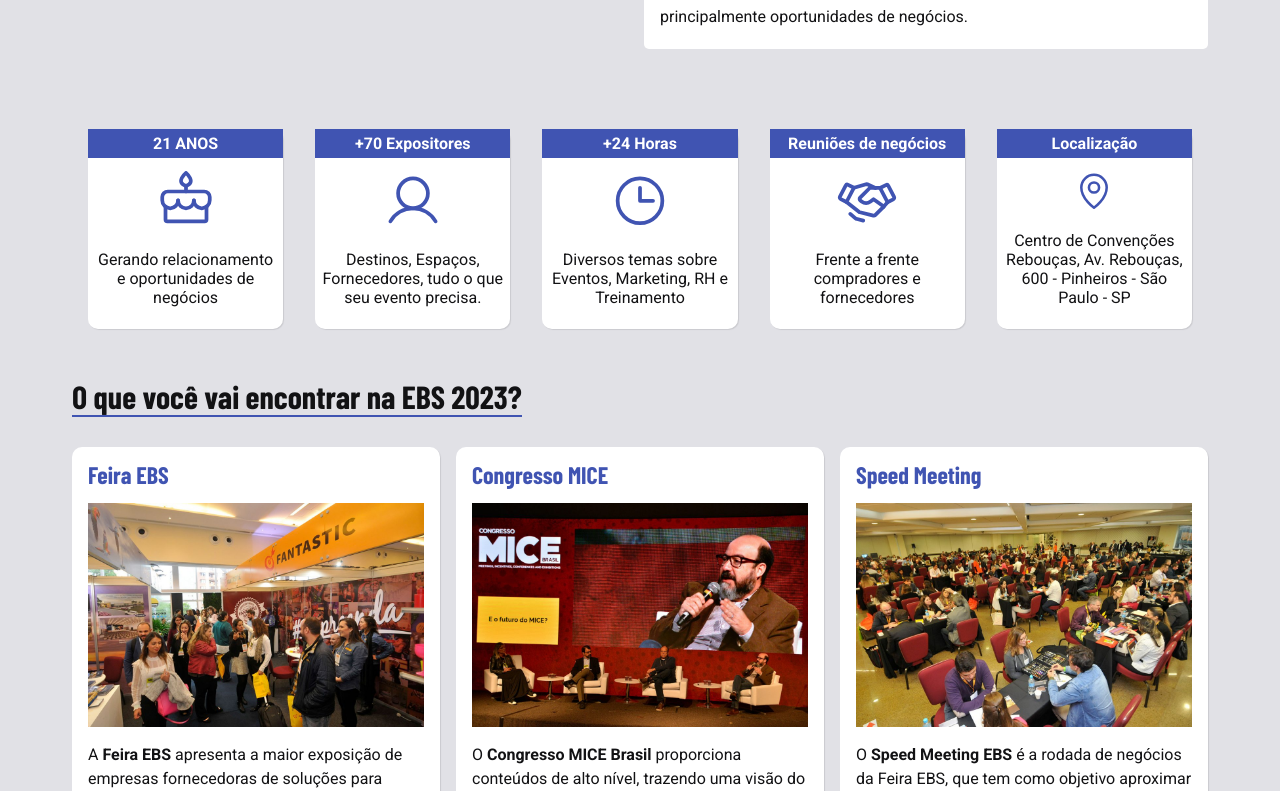
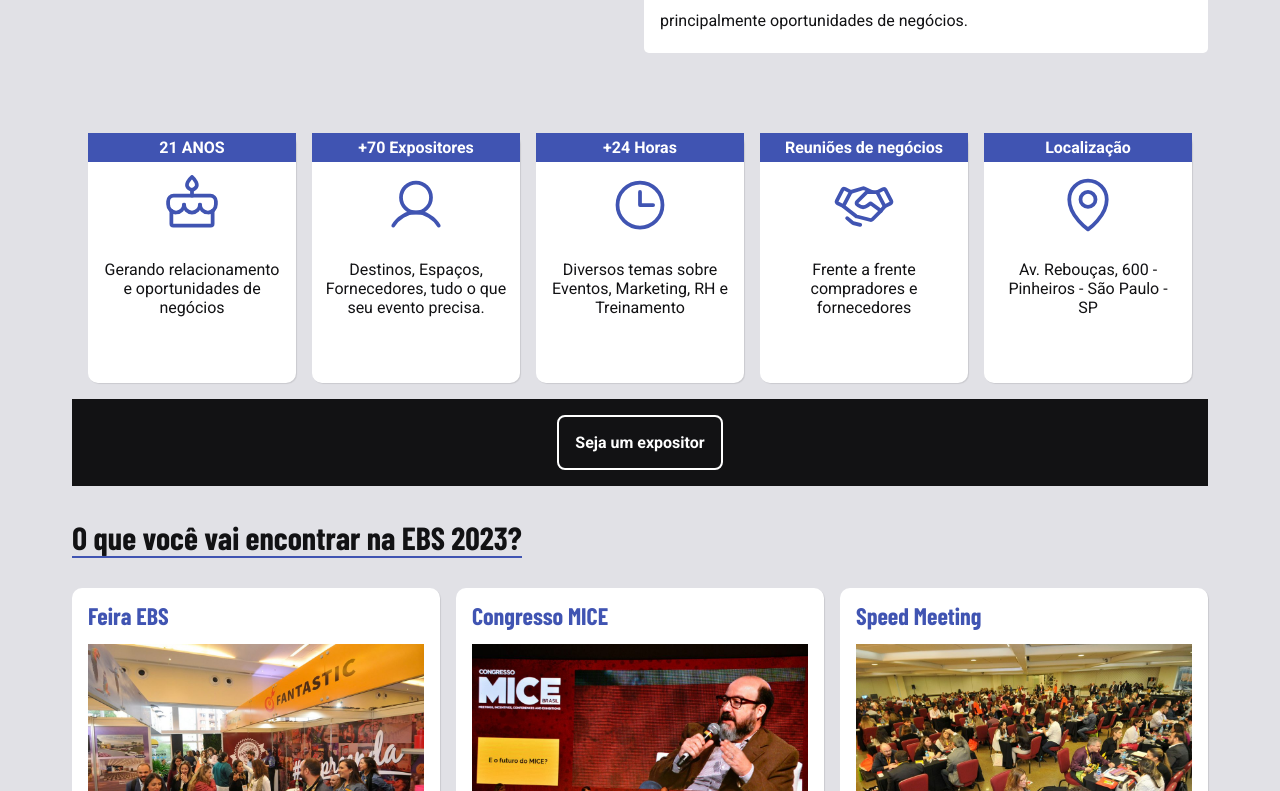
Before and after one commit to Bruno-mateus/ebs, a Next.js app: page / in a window 1280 px wide. Shown: the part 1069-1860 px from the top of the page. Built offline with nearby package versions, Linux system fonts and the light colour scheme.

Commit message:
init page lecture

```diff
--- a/src/components/Button/index.tsx
+++ b/src/components/Button/index.tsx
@@ -1,14 +1,20 @@
-import { ComponentProps } from 'react'
+import { ComponentProps, ReactNode } from 'react'
 import { ButtonRadio, DefaultButton } from './styles'
 
 interface ButtonProps extends ComponentProps<typeof DefaultButton> {
   title: string
   model?: 'default' | 'circle'
+  children?: ReactNode
 }
 
-export function Button({ title, model = 'default' }: ButtonProps) {
+export function Button({ title, children, model = 'default' }: ButtonProps) {
   if (model === 'circle') {
     return <ButtonRadio>{title}</ButtonRadio>
   }
-  return <DefaultButton>{title}</DefaultButton>
+  return (
+    <DefaultButton>
+      {title}
+      {children}
+    </DefaultButton>
+  )
 }
--- a/src/components/Button/styles.ts
+++ b/src/components/Button/styles.ts
@@ -2,19 +2,26 @@
 
 export const DefaultButton = styled('button', {
   textAlign: 'center',
+  alignItems: 'center',
+  justifyContent: 'center',
   padding: '1rem',
-  background: 'transparent',
-  color: '$white',
+  maxWidth: '180px',
+  display: 'flex',
+
+  gap: '.5rem',
   border: '2px solid $white',
   borderRadius: '8px',
   fontSize: '1rem',
   fontWeight: 'bold',
   cursor: 'pointer',
   transition: 'ease-out 200ms',
+  background: 'transparent',
+  color: '$white',
   '&:hover': {
     background: '$gray700',
   },
 })
+
 export const ButtonRadio = styled('button', {
   width: '150px',
   height: '150px',
--- a/src/components/Header/index.tsx
+++ b/src/components/Header/index.tsx
@@ -19,6 +19,7 @@
 import logo from '../../public/assets/logoEbs.png'
 import { DefaultButton } from '../Button/styles'
 import { useEffect, useState } from 'react'
+import Link from 'next/link'
 
 export function Header() {
   const [screenSize, setScreenSize] = useState(0)
@@ -31,11 +32,12 @@
     })
   }, [])
 
-  console.log(screenSize)
   if (screenSize < 960) {
     return (
       <HeaderContainerMobile>
-        <Image src={logo} width={90} alt="" />
+        <Link href={'/'}>
+          <Image src={logo} width={90} alt="" />
+        </Link>
 
         <Dialog.Root>
           <BurguerMenuMobile>
@@ -111,7 +113,9 @@
 
   return (
     <HeaderContainer>
-      <Image src={logo} alt="" width={180} />
+      <Link href={'/'}>
+        <Image src={logo} width={180} alt="" />
+      </Link>
       <div>
         <NavHeader>
           <NavigationMenu.Root>
--- a/src/pages/index.tsx
+++ b/src/pages/index.tsx
@@ -146,15 +146,27 @@
               </header>
               <MapPin size={60} />
 
-              <p>
-                Centro de Convenções Rebouças, Av. Rebouças, 600 - Pinheiros -
-                São Paulo - SP
-              </p>
+              <p>Av. Rebouças, 600 - Pinheiros - São Paulo - SP</p>
             </CardEvent>
           </Reveal>
         </AboutEvent>
+        <div
+          style={{
+            display: 'flex',
+            width: '100%',
+            background: '#121214',
+            padding: '1rem',
+            alignItems: 'center',
+            justifyContent: 'center',
+          }}
+        >
+          <Button title="Seja um expositor" color="red" />
+        </div>
         <MainEvent>
-          <h1>O que você vai encontrar na EBS 2023?</h1>
+          <Zoom>
+            <h1>O que você vai encontrar na EBS 2023?</h1>
+          </Zoom>
+
           <ListEvent>
             <Reveal delay={200}>
               <ListCardEvent>
--- a/src/public/styles/styles.ts
+++ b/src/public/styles/styles.ts
@@ -103,7 +103,7 @@
   gridTemplateColumns: '1fr 1fr 1fr 1fr 1fr',
   marginTop: '4rem',
   padding: '1rem',
-  gap: '2rem',
+  gap: '1rem',
   '@media(max-width:760px)': {
     gridTemplateColumns: '1fr 1fr ',
   },
@@ -114,16 +114,17 @@
   alignItems: 'center',
   textAlign: 'center',
   gap: '.8rem',
-  justifyContent: 'center',
+
   color: '$gray900',
   paddingBottom: '1rem',
   borderRadius: '10px',
   boxShadow: '1px 1px 1px rgba(0,0,0,0.1)',
-  height: '200px',
+  height: '250px',
   fontSize: '1rem',
   backgroundColor: '$white',
+  width: '100%',
   p: {
-    padding: '.4rem',
+    padding: '.8rem',
   },
   svg: {
     color: '$darkBlue',
--- a/src/styles/global.ts
+++ b/src/styles/global.ts
@@ -7,10 +7,11 @@
     boxSizing: 'border-box',
     scrollBehavior: 'smooth',
     position: 'relative',
+    '-webkit-font-smoothing': 'antialiased',
   },
   body: {
     color: '$gray900',
-    '-webkit-font-smoothing': 'antialiased',
+
     background: '$gray100',
   },
   'body,input,button,textarea': {
```
Also changed, not shown: src/components/Lecture/index.tsx (added, +29 -0 lines), src/components/Lecture/styles.ts (added, +7 -0 lines), src/pages/congresso-mice/index.tsx (added, +27 -0 lines), src/pages/congresso-mice/styles.ts (added, +38 -0 lines).
